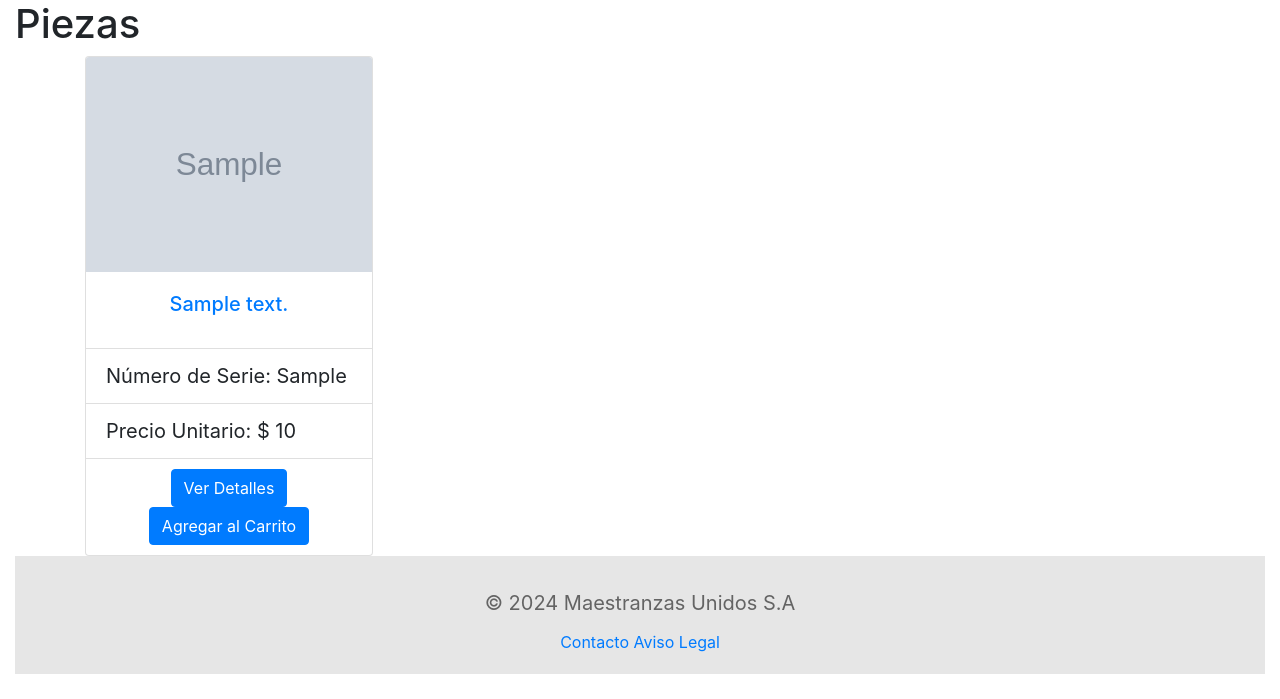
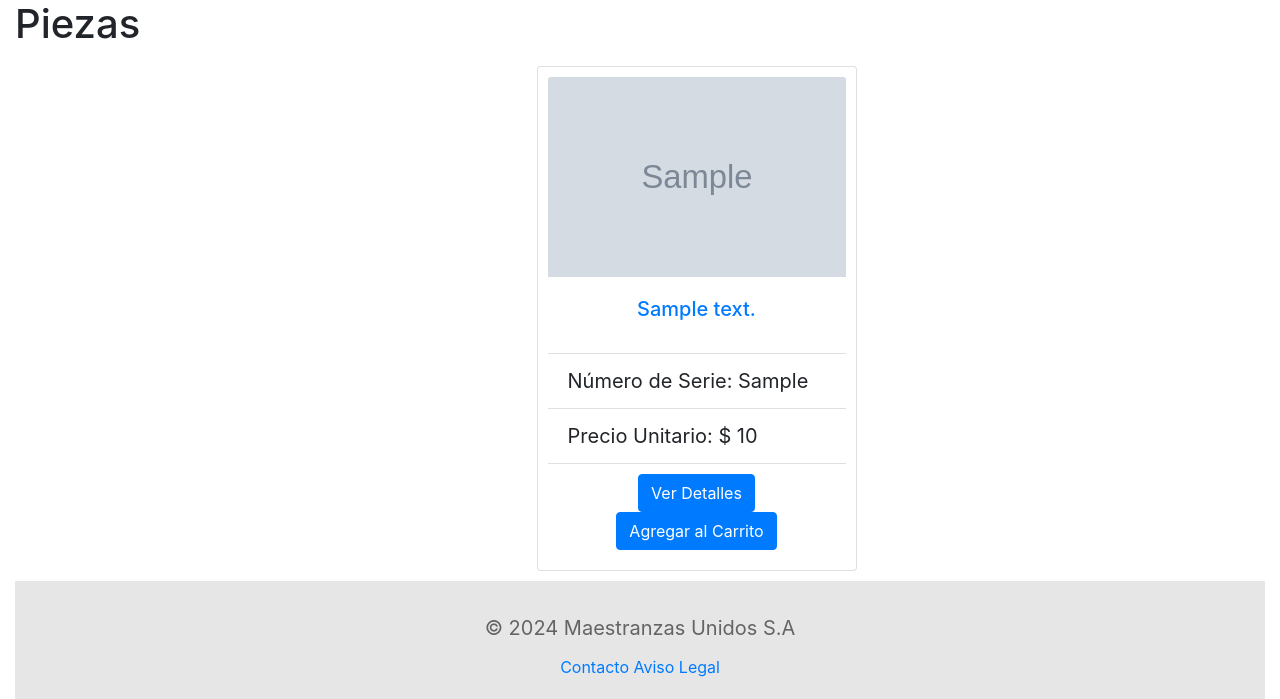
Before and after one commit to AMG2003/Maestranzas, a Django app: page /piezas/ in a window 1280 px wide. Shown: the part 126-825 px from the top of the page. Before the commit the page ends 800 px from the top, so only its background shows below. Run offline with Django 4.2, Linux system fonts and the light colour scheme; tables that the repository leaves empty hold one stand-in row (values such as "Sample post"); grey boxes marked "Sample" are stand-in pictures.

Commit message:
Alineación de Productos

```diff
--- a/core/static/core/css/home.css
+++ b/core/static/core/css/home.css
@@ -367,3 +367,13 @@ footer .container{
 #menu{
     margin-right: 50px;
 }
+
+.card{
+    margin-top: 10px;
+    margin-bottom: 10px;
+    height: 110%;
+    padding: 10px;
+}
+.card-img-top{
+    height: 200px;
+}
--- a/core/templates/core/detalle_pieza.html
+++ b/core/templates/core/detalle_pieza.html
@@ -7,7 +7,7 @@
 <head>
     <meta charset="UTF-8">
     <meta name="viewport" content="width=device-width, initial-scale=1.0">
-    <title>Document</title>
+    {% block title %} Detalle de Pieza {% endblock title %}
 </head>
 
 <body>
@@ -17,7 +17,7 @@
     <div class="conatiner">
         <div class="row justify-content-center">
             <div class="col-md-3">
-                <div class="card" style="width: 18rem;">
+                <div class="card" style="width: 18rem; height: 40%;">
                     {% if pieza.imagen_pieza %}
                     <img class="card-img-top" src="{{ pieza.imagen_pieza.url }}" alt="Card image cap">
                     {% endif %}
--- a/core/templates/core/piezas.html
+++ b/core/templates/core/piezas.html
@@ -15,31 +15,31 @@
     <h1>Piezas</h1>
 
     <div class="container">
-        <div class="row">
-            <div class="col">
-                {% for pieza in pieza %}
-                <div class="card" style="width: 18rem;">
+        <div class="row justify-content-center">
+            {% for pieza in pieza %}
+            <div class="col-11 col-sm-12 col-md-6 col-lg-3 offset-lg-1 ml-lg-5 h-50">
+                <div class="card" style="width: 20rem;">
                     {% if pieza.imagen_pieza %}
                     <img class="card-img-top" src="{{ pieza.imagen_pieza.url }}" alt="Card image cap">
                     {% endif %}
                     <div class="card-body">
-                      <h5 class="card-title" style="text-align: center;"><a href="{% url 'detalle_pieza' pieza.id %}">{{ pieza.descripcion }}</a></h5>
+                        <h5 class="card-title" style="text-align: center; text-decoration: none; color: black;"><a
+                                href="{% url 'detalle_pieza' pieza.id %}">{{ pieza.descripcion }}</a></h5>
 
                     </div>
                     <ul class="list-group list-group-flush">
-                      <li class="list-group-item">Número de Serie: {{ pieza.numero_serie }}</li>
+                        <li class="list-group-item">Número de Serie: {{ pieza.numero_serie }}</li>
 
 
-                      <li class="list-group-item">Precio Unitario: $ {{ pieza.precio_unitario|floatformat:"0"|intcomma  }}</li>
+                        <li class="list-group-item">Precio Unitario: $ {{ pieza.precio_unitario|floatformat:"0"|intcomma}}</li>
                     </ul>
                     <div class="card-body" style="text-align: center; padding: 10px;">
-                        <a href="{% url 'detalle_pieza' pieza.id %} "class="btn btn-primary">Ver Detalles</a>
-                        <a href="{% url 'carro:agregar' pieza.id %}"class="btn btn-primary">Agregar al Carrito</a>
+                        <a href="{% url 'detalle_pieza' pieza.id %} " class="btn btn-primary">Ver Detalles</a>
+                        <a href="{% url 'carro:agregar' pieza.id %}" class="btn btn-primary">Agregar al Carrito</a>
                     </div>
-                  </div>
-                {% endfor %}
-
+                </div>
             </div>
+            {% endfor %}
         </div>
 
     </div>
```
Also changed, not shown: media/pieza_fotos/Condensador_de_Compresor.jpeg (added), media/pieza_fotos/Condensador_de_Compresor_PtzvQzV.jpeg (added), media/pieza_fotos/Martillo_Hidráulico.png (added), media/pieza_fotos/Repuesto_Pistón_HCgap1k.png (added), media/pieza_fotos/Tren_de_rodado.jpg (added).
